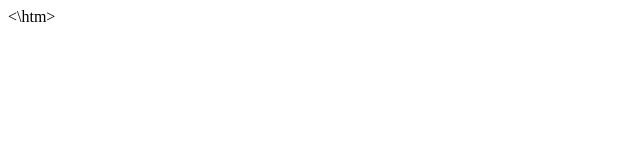
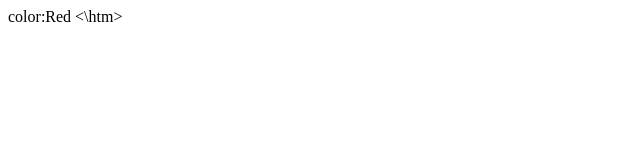
Before and after one commit to RickenRinl/AvanzadaV23-gitclass, a plain HTML site: page index.html in a window 1280 px wide. Shown: the full height of the page, 0-640 px from the left. Drawn offline with Linux system fonts and the light colour scheme.

Commit message:
Version 1.1

```diff
--- a/index.html
+++ b/index.html
@@ -1,2 +1,3 @@
 <html>
+    color:Red
 <\htm>
```
